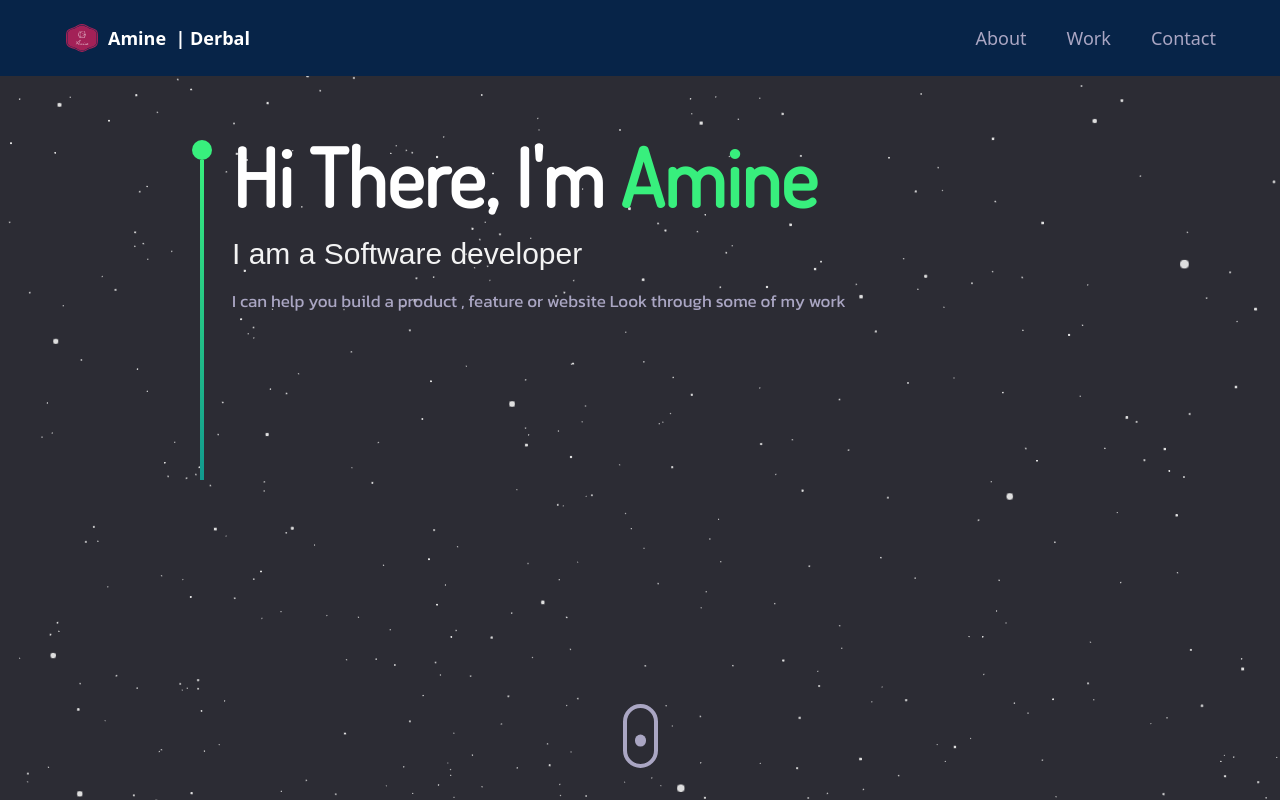
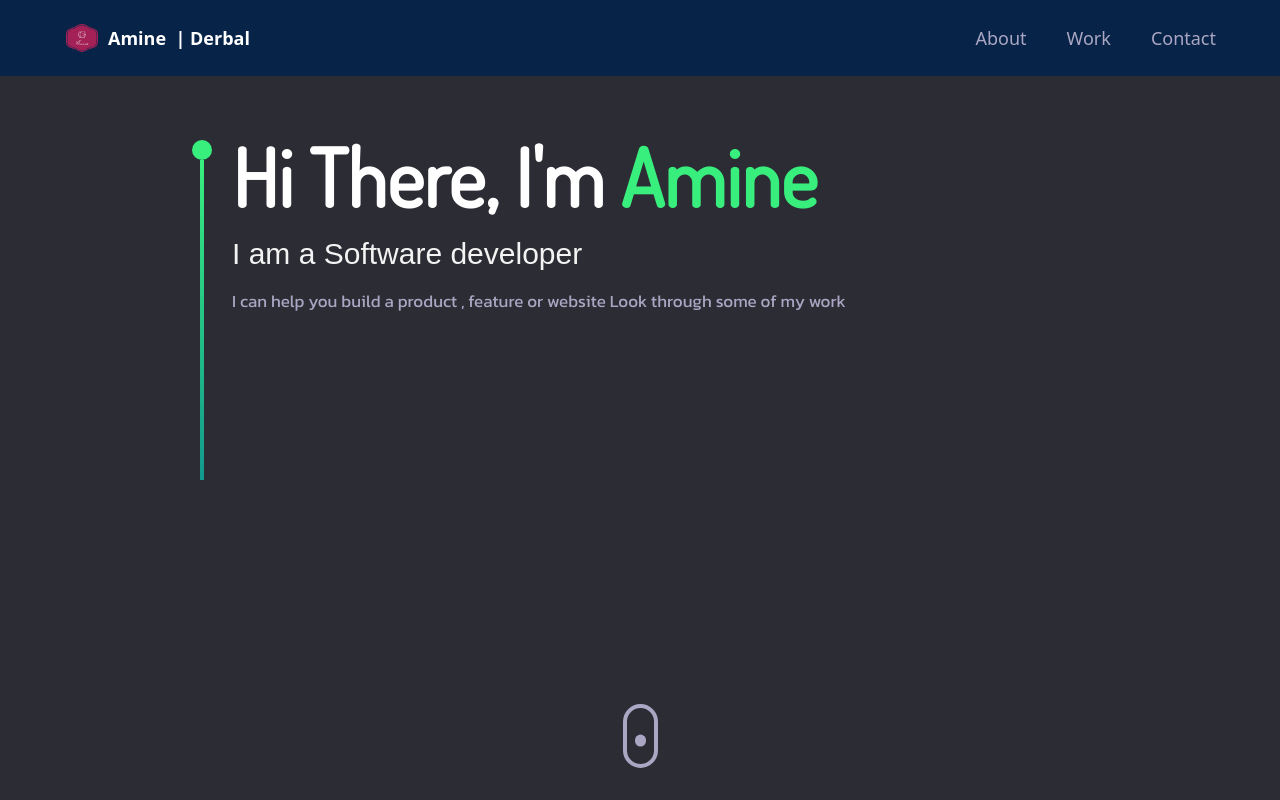
Before and after one commit to AmineDerbal/Portfolio-V2, a React (Vite) app: page / in a window 1280 px wide. Shown: the top 800 px of the page. Built offline with nearby package versions, Linux system fonts and the light colour scheme; a web font is replaced by a local one.

Commit message:
Delete star canvas

```diff
--- a/src/App.jsx
+++ b/src/App.jsx
@@ -1,18 +1,17 @@
 import { BrowserRouter } from 'react-router-dom';
-import { Navbar, StarsCanvas, Hero, Works, About, Contact } from './components';
+import { Navbar, Hero, Works, About, Contact } from './components';
 
 const App = () => {
   return (
     <BrowserRouter>
-      <div className='relative z-0 bg-primary'>
-        <StarsCanvas />
+      <div className="relative z-0 bg-primary">
         <div>
           <Navbar />
           <Hero />
         </div>
         <Works />
         <About />
-        <div className='relative z-0'>
+        <div className="relative z-0">
           <Contact />
         </div>
       </div>
```
